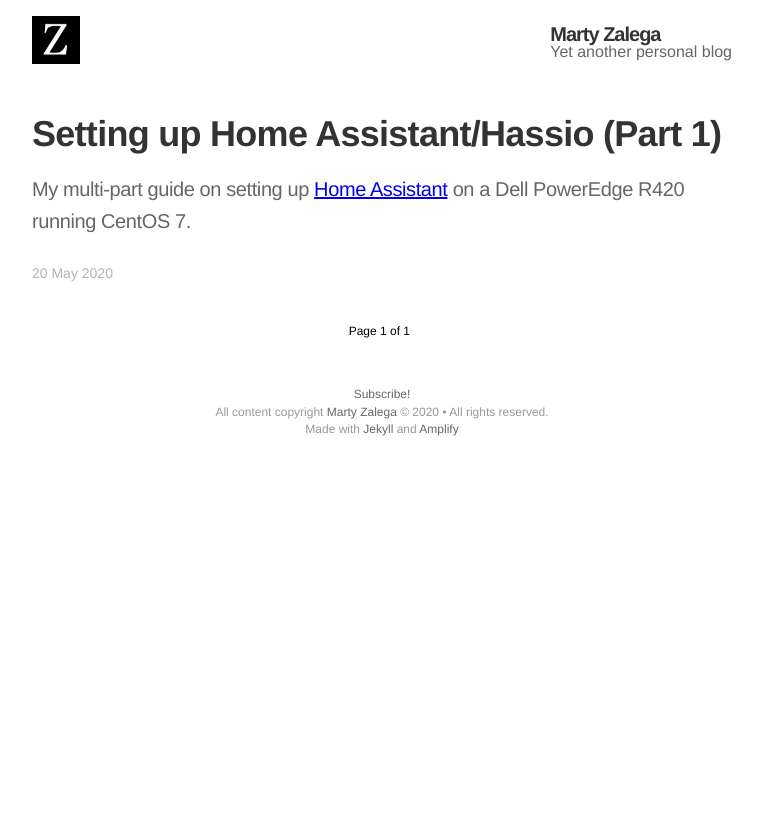
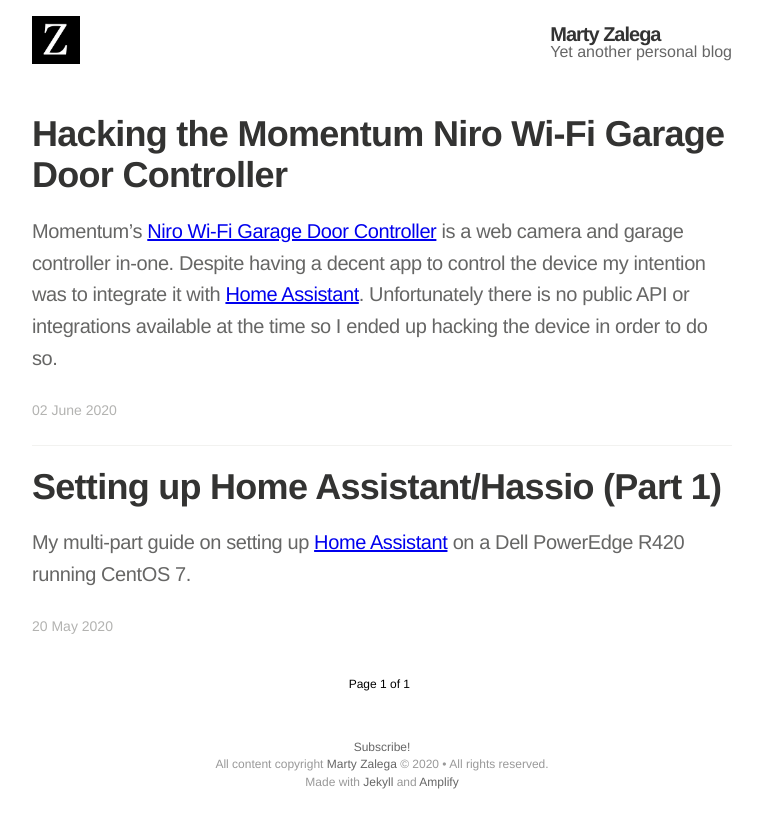
Before and after one commit to evilmarty/evilmarty.github.io, a Jekyll site: the page built from index.html, in a window 1280 px wide. Shown: the top 828 px of the page, without its empty margins (258-1020 px from the left). Built offline with Jekyll 4.4.1, drawn with Linux system fonts in a browser that asks for light colours; the list of posts is cut into pages by our own code; some of the changed lines change nothing that is shown.

Commit message:
Second post

````diff
--- a/_includes/styles.scss
+++ b/_includes/styles.scss
@@ -15,10 +15,6 @@
             fill: $grey-color;
         }
     }
-}
-
-amp-img {
-  background-color: grey;
 }
 
 .cf {
@@ -298,13 +294,19 @@
       -webkit-hyphens: auto;
       -moz-hyphens: auto;
       hyphens: auto;
+
+      > img {
+        border-radius: 3vw;
+        box-shadow: 0 3vw 3vw rgba(0,0,0,0.1);
+        display: block;
+        width: 100%;
+        max-width: 500px;
+        margin: 0 auto;
+      }
     }
     a {
       color: #333333;
       text-decoration: underline;
-    }
-    amp-img, amp-youtube {
-      margin-top: 30px;
     }
     figure {
       margin: 0;
--- /dev/null
+++ b/_posts/2020-06-02-hacking-momentum-niro.md
@@ -0,0 +1,83 @@
+---
+layout: post
+title: Hacking the Momentum Niro Wi-Fi Garage Door Controller
+tags: [ momentum, homeassistant, garage, camera, hacking ]
+---
+
+Momentum's [Niro Wi-Fi Garage Door Controller](https://momentumcam.com/products/garage-door-controller) is a web camera and garage controller in-one. Despite having a decent app to control the device my intention was to integrate it with [Home Assistant](https://home-assistant.io). Unfortunately there is no public API or integrations available at the time so I ended up hacking the device in order to do so.
+
+![Garage camera and controls in Home Assistant](/assets/images/home-assistant-overview-garage-camera.png)
+
+**A word of caution.** The methods used here are not nefarious but does expose sensitive information such as password and network information which might be captured unintentially in logs or elsewhere. Please be mindful and aware so not to cause intended exposure.
+
+# Getting started
+
+First steps are to setup the device via the mobile app. I won't go into detail because those instructions are included with the device and from the manufacturer's website.
+
+Once the device is working on your network and garage controls functioning it's time to dissect the communication between the app and the device.
+
+![Momentum app running](/assets/images/momentum-app.png)
+
+*[MITM]: Man In The Middle
+Now we need a way to sniff the app's network communicate. I'm using Android, which might be easier than on iOS? I installed [HttpCanary](https://play.google.com/store/apps/details?id=com.guoshi.httpcanary.premium&hl=en_US) but you can probably use any MITM proxy. I opted for this app as it doesn't require *root* device access plus includes a custom version of Parallel Space as a work around for adding root certificates.
+
+Depending on your choice of MITM proxies, there may be a lot of noise from apps and services running on the device. A neat feature of HTTP Canary is app targetting. If your tool supports some kind of filtering I recommend you use it.
+
+# Analysis
+
+With our app and sniffer ready to roll lets fire them up and see what's we can find. Once I activated capture in HTTP Canary it's time to open the Momentum App and watch the capture logs come in.
+
+![HTTP Canary capture of Momentum App](/assets/images/http-canary-capture-momentum-app.jpg)
+
+There's quite a lot of requests being made from the app, mostly analytical. Inspecting the traffic the requests that stand out are to `https://api.pepperos.io`. This seems to be the main backend that populates the app's interface. Upon inspecting the response for `https://api.pepperos.io/account/devices` we hit paydirt.
+
+![HTTP Canary capture for https://api.pepperos.io/account/devices](/assets/images/http-canary-capture-account-devices.jpg)
+
+*[RTSP]: Real Time Streaming Protocol
+The response payload includes information about the device, its network, preview thumbnail, and an RTSP video URL with credentials! I tested the URL by opening it in [VLC](http://www.videolan.org/).
+
+![Video stream in VLC](/assets/images/vlc-garage-camera.png)
+
+The next piece was to figure out to control the garage door. It took me a while to figure out how to get the app to communicate with the device, and probably the trickiest. After numerous attempts I managed to capture a TCP request to the device on port `9030`. To check if this was the magic command I sent the same payload using `netcat`:
+
+```shell
+$ echo '{"req": "toggle garage door state", "number": 1}' | netcat x.x.x.x 9030
+{"res":"toggle garage door state","success":"true","number":1}
+```
+
+It worked! The "number" is always `1` unless you have more than one garage door connected to the device, which should be `2` etc.
+
+Unfortunately I lost the captured log and have since been unable to re-capture it. I do believe the app checks the network and if is the same as the device occasionally communicates with it directly. Other times it will send an encrypted payload to a remote server. The app does numerous checks with remote servers so intercepting all requests were difficult.
+
+# Configuration
+
+I have what I wanted so the next step is to add them to Home Assistant. The first step is getting the camera configured. This is simple by using the [FFMPEG Camera integration](https://www.home-assistant.io/integrations/camera.ffmpeg/) like so:
+
+```yaml
+camera:
+  - platform: ffmpeg
+    name: garage
+    input: "-rtsp_transport tcp -i rtsp://appagent:streaming@x.x.x.x:554/h264/ch1/main/av_stream"
+```
+
+I thought the switch would be more difficult but Home Assistant has us covered with its [Telnet integration](https://www.home-assistant.io/integrations/telnet/). It's simply text to a port after all. The only caveat is that the command is a toggle, not an absolute. There's no way to know what state the mechanism is in. The configuration ends up looking like:
+
+```yaml
+switch:
+  - platform: telnet
+    switches:
+      garage_door:
+        name: Garage Door
+        resource: x.x.x.x
+        port: 9030
+        command_on: '{"req": "toggle garage door state", "number": 1}'
+        command_off: '{"req": "toggle garage door state", "number": 1}'
+```
+
+What this means is that triggering the switch will toggle it no matter what state Home Assistant thinks it is. This is a suitable compromise as I can see the state from the video stream.
+
+# Final thoughts
+
+The device appears to be running a system called Pepper OS. Research into this has yielded little results. From what I have managed to inspect and gather is it utilised [libnice](https://libnice.freedesktop.org/), probably for two-way communication. Port 9030 is open and provides some level of interactivity with the device but the app rarely utilises it. Perhaps it's used in legacy versions of the application whilst newer versions use a more secure/cryptic mechanism. This does lead me to believe that some of the feautures (at least) are operated by different systems, and not inline with the base OS's best practise.
+
+There's many more features, such as two-way audio and disabling the camera, which could be implemented. I have no desire to do so at this time. What I would like to do is disable the device from phoning home. There are two options, the easiest is to block DNS whilst the other is to try compromise the device somehow to gain control. The latter might be too difficult but curiousity might tempt me to open the device up in hopes there's physical avenues for access.
````
Also changed, not shown: assets/images/home-assistant-garage-camera.png (added), assets/images/home-assistant-overview-garage-camera.png (added), assets/images/http-canary-capture-account-devices.jpg (added), assets/images/http-canary-capture-momentum-app.jpg (added), assets/images/momentum-app.png (added), assets/images/vlc-garage-camera.png (added).
